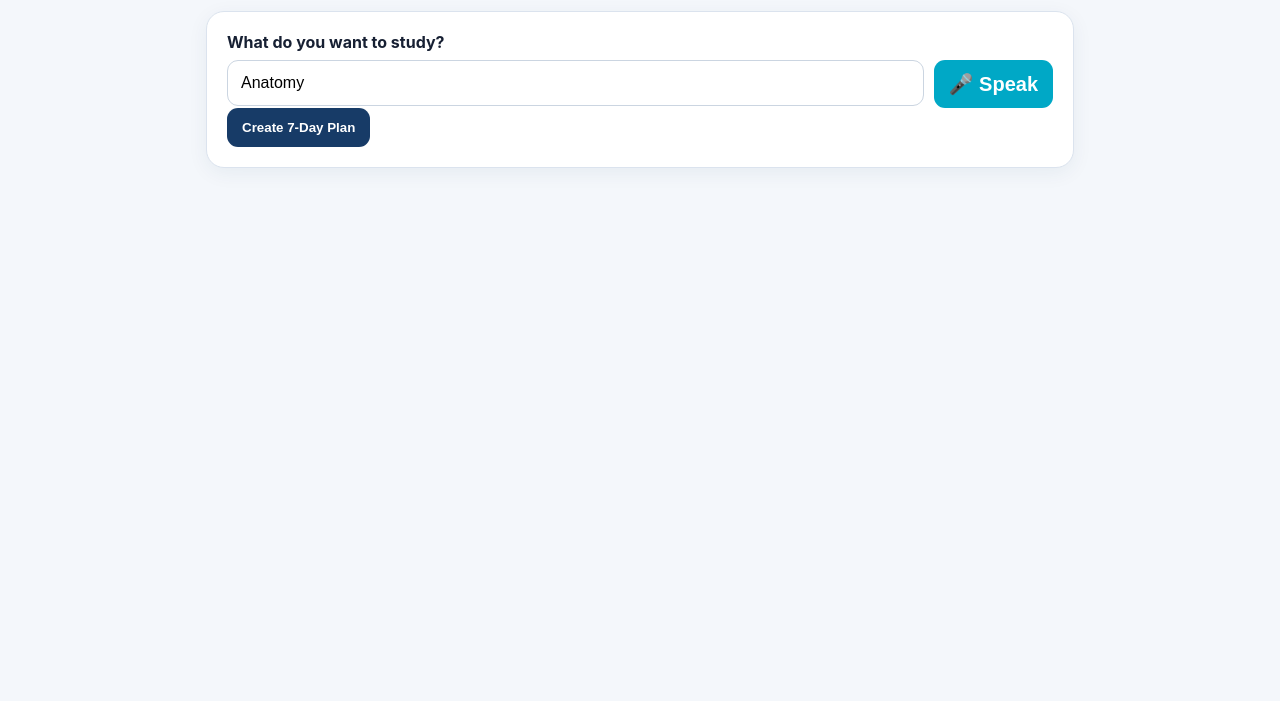
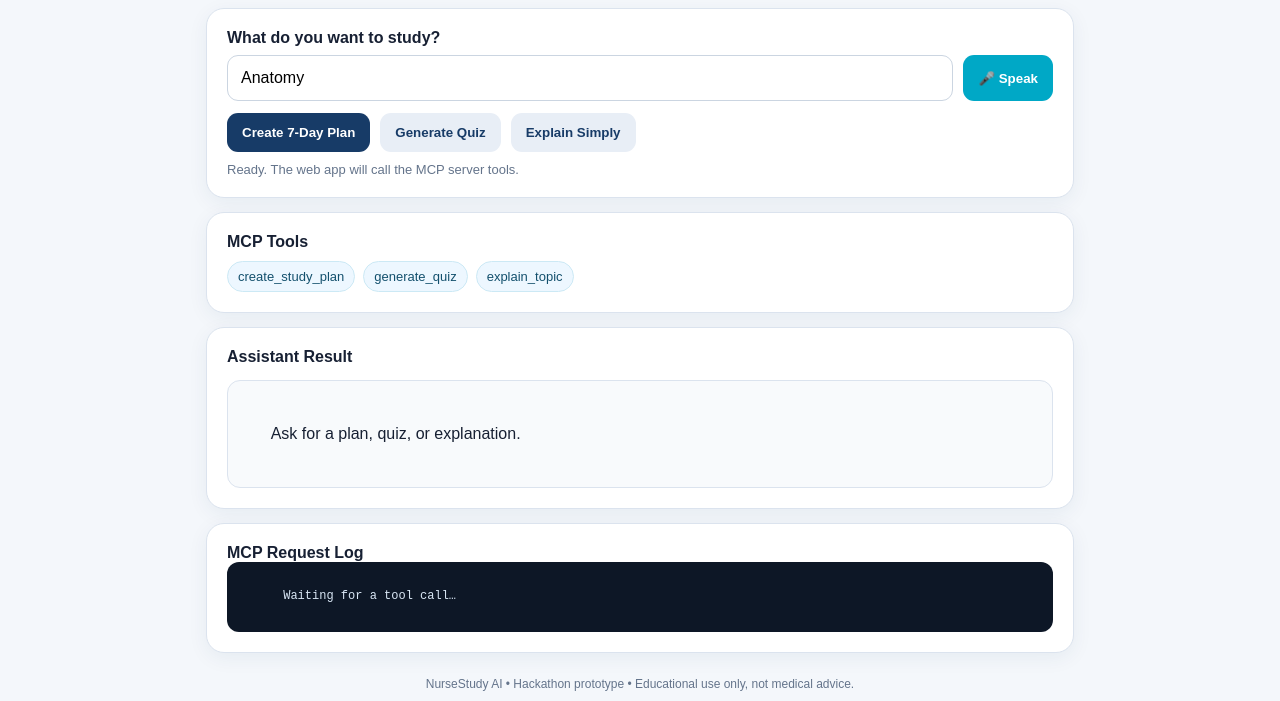
Before and after one commit to mindora969-gif/NurseStudy-AI, a website: page public/index.html in a window 1280 px wide. Shown: the part 106-807 px from the top of the page. Drawn offline with Linux system fonts and the light colour scheme.

Commit message:
Refactor HTML and CSS for improved structure

```diff
--- a/public/index.html
+++ b/public/index.html
@@ -4,35 +4,486 @@
 <meta charset="utf-8">
 <meta name="viewport" content="width=device-width,initial-scale=1">
 <title>NurseStudy AI — Alexa+ Simulation</title>
+
 <style>
-:root{--ink:#172033;--muted:#64748b;--card:#fff;--bg:#f4f7fb;--brand:#173b67;--accent:#00a8c6;--line:#dbe3ee}
-*{box-sizing:border-box}body{margin:0;font-family:Inter,Arial,sans-serif;background:var(--bg);color:var(--ink)}
-header{background:linear-gradient(135deg,#122f52,#1c5a82);color:#fff;padding:22px 18px}
-.wrap{max-width:900px;margin:auto;padding:0 16px}header .wrap{display:flex;justify-content:space-between;align-items:center;gap:16px}
-h1{margin:0;font-size:28px}.sub{margin:5px 0 0;opacity:.88}.badge{padding:8px 11px;border:1px solid #ffffff55;border-radius:999px;font-size:12px}
-main{padding:20px 0 50px}.card{background:var(--card);border:1px solid var(--line);border-radius:18px;padding:20px;margin:14px 0;box-shadow:0 5px 20px #173b6710}
-.row{display:flex;gap:10px;flex-wrap:wrap}.grow{flex:1;min-width:220px}
-label{font-weight:700;display:block;margin-bottom:8px}input{width:100%;padding:13px;border:1px solid #cbd5e1;border-radius:11px;font-size:16px}
-button{border:0;border-radius:11px;padding:12px 15px;background:var(--brand);color:white;font-weight:700;cursor:pointer}
-button.secondary{background:#e8eef6;color:var(--brand)}button.accent{background:var(--accent)}
-.status{font-size:13px;color:var(--muted);margin-top:10px}.result{white-space:pre-wrap;line-height:1.55;background:#f8fafc;border:1px solid var(--line);border-radius:13px;padding:16px;margin-top:14px}
-.tools{display:flex;gap:8px;flex-wrap:wrap}.tool{background:#edf7ff;border:1px solid #cce9f5;color:#13506d;border-radius:999px;padding:7px 10px;font-size:13px}
-.mic{font-size:20px}.log{font-family:monospace;font-size:12px;white-space:pre-wrap;background:#0d1726;color:#d9e7f5;border-radius:12px;padding:13px;min-height:70px}
-footer{text-align:center;color:var(--muted);font-size:12px;padding:10px 0}
+:root{
+  --ink:#172033;
+  --muted:#64748b;
+  --card:#fff;
+  --bg:#f4f7fb;
+  --brand:#173b67;
+  --accent:#00a8c6;
+  --line:#dbe3ee;
+}
+
+*{box-sizing:border-box}
+
+body{
+  margin:0;
+  font-family:Arial,sans-serif;
+  background:var(--bg);
+  color:var(--ink);
+}
+
+header{
+  background:linear-gradient(135deg,#122f52,#1c5a82);
+  color:white;
+  padding:22px 18px;
+}
+
+.wrap{
+  max-width:900px;
+  margin:auto;
+  padding:0 16px;
+}
+
+header .wrap{
+  display:flex;
+  justify-content:space-between;
+  align-items:center;
+  gap:16px;
+}
+
+h1{
+  margin:0;
+  font-size:28px;
+}
+
+.sub{
+  margin:5px 0 0;
+  opacity:.88;
+}
+
+.badge{
+  padding:8px 11px;
+  border:1px solid #ffffff55;
+  border-radius:999px;
+  font-size:12px;
+}
+
+main{
+  padding:20px 0 50px;
+}
+
+.card{
+  background:var(--card);
+  border:1px solid var(--line);
+  border-radius:18px;
+  padding:20px;
+  margin:14px 0;
+  box-shadow:0 5px 20px #173b6710;
+}
+
+.row{
+  display:flex;
+  gap:10px;
+  flex-wrap:wrap;
+}
+
+.grow{
+  flex:1;
+  min-width:220px;
+}
+
+label{
+  font-weight:700;
+  display:block;
+  margin-bottom:8px;
+}
+
+input{
+  width:100%;
+  padding:13px;
+  border:1px solid #cbd5e1;
+  border-radius:11px;
+  font-size:16px;
+}
+
+button{
+  border:0;
+  border-radius:11px;
+  padding:12px 15px;
+  background:var(--brand);
+  color:white;
+  font-weight:700;
+  cursor:pointer;
+}
+
+button.secondary{
+  background:#e8eef6;
+  color:var(--brand);
+}
+
+button.accent{
+  background:var(--accent);
+}
+
+.status{
+  font-size:13px;
+  color:var(--muted);
+  margin-top:10px;
+}
+
+.result{
+  white-space:pre-wrap;
+  line-height:1.55;
+  background:#f8fafc;
+  border:1px solid var(--line);
+  border-radius:13px;
+  padding:16px;
+  margin-top:14px;
+  min-height:80px;
+}
+
+.tools{
+  display:flex;
+  gap:8px;
+  flex-wrap:wrap;
+}
+
+.tool{
+  background:#edf7ff;
+  border:1px solid #cce9f5;
+  color:#13506d;
+  border-radius:999px;
+  padding:7px 10px;
+  font-size:13px;
+}
+
+.log{
+  font-family:monospace;
+  font-size:12px;
+  white-space:pre-wrap;
+  background:#0d1726;
+  color:#d9e7f5;
+  border-radius:12px;
+  padding:13px;
+  min-height:70px;
+  overflow:auto;
+}
+
+footer{
+  text-align:center;
+  color:var(--muted);
+  font-size:12px;
+  padding:10px 0;
+}
+
+@media(max-width:600px){
+  header .wrap{
+    display:block;
+  }
+
+  .badge{
+    display:inline-block;
+    margin-top:12px;
+  }
+
+  button{
+    width:100%;
+  }
+}
 </style>
 </head>
+
 <body>
-<header><div class="wrap">
-<div><h1>🎓 NurseStudy AI</h1><p class="sub">Voice-first study assistant for nursing students</p></div>
-<div class="badge">Alexa+ simulated experience</div>
-</div></header>
+
+<header>
+  <div class="wrap">
+    <div>
+      <h1>🎓 NurseStudy AI</h1>
+      <p class="sub">Voice-first study assistant for nursing students</p>
+    </div>
+    <div class="badge">Alexa+ simulated experience</div>
+  </div>
+</header>
+
 <main class="wrap">
-<div class="card">
-<label for="topic">What do you want to study?</label>
-<div class="row">
-<div class="grow"><input id="topic" value="Anatomy" placeholder="e.g. Anatomy"></div>
-<button class="accent mic" onclick="speakInput()">🎤 Speak</button>
-</div>
-<div class="row">
-<button onclick="callTool('create_study_plan')">Create 7-Day Plan</button>
-<button class="secondary" onclick
+
+  <div class="card">
+    <label for="topic">What do you want to study?</label>
+
+    <div class="row">
+      <div class="grow">
+        <input
+          id="topic"
+          value="Anatomy"
+          placeholder="e.g. Anatomy"
+        >
+      </div>
+
+      <button class="accent" onclick="speakInput()">
+        🎤 Speak
+      </button>
+    </div>
+
+    <div class="row" style="margin-top:12px">
+      <button onclick="callTool('create_study_plan')">
+        Create 7-Day Plan
+      </button>
+
+      <button class="secondary" onclick="callTool('generate_quiz')">
+        Generate Quiz
+      </button>
+
+      <button class="secondary" onclick="callTool('explain_topic')">
+        Explain Simply
+      </button>
+    </div>
+
+    <div id="status" class="status">
+      Ready. The web app will call the MCP server tools.
+    </div>
+  </div>
+
+  <div class="card">
+    <strong>MCP Tools</strong>
+
+    <div class="tools" style="margin-top:10px">
+      <span class="tool">create_study_plan</span>
+      <span class="tool">generate_quiz</span>
+      <span class="tool">explain_topic</span>
+    </div>
+  </div>
+
+  <div class="card">
+    <strong>Assistant Result</strong>
+
+    <div id="result" class="result">
+      Ask for a plan, quiz, or explanation.
+    </div>
+  </div>
+
+  <div class="card">
+    <strong>MCP Request Log</strong>
+
+    <div id="log" class="log">
+      Waiting for a tool call…
+    </div>
+  </div>
+
+</main>
+
+<footer>
+  NurseStudy AI • Hackathon prototype • Educational use only, not medical advice.
+</footer>
+
+<script>
+
+const endpoint = "/mcp";
+let nextId = 1;
+
+async function mcp(method, params){
+
+  const id = nextId++;
+
+  const body = {
+    jsonrpc:"2.0",
+    id:id,
+    method:method,
+    params:params
+  };
+
+  document.getElementById("log").textContent =
+    "POST /mcp\n" +
+    method +
+    "\n" +
+    JSON.stringify(params,null,2);
+
+  const response = await fetch(endpoint,{
+    method:"POST",
+    headers:{
+      "Content-Type":"application/json",
+      "Accept":"application/json, text/event-stream"
+    },
+    body:JSON.stringify(body)
+  });
+
+  const text = await response.text();
+
+  /*
+    MCP notifications can return an empty response.
+    Do not try to JSON.parse an empty response.
+  */
+  if(!text.trim()){
+    return null;
+  }
+
+  let data;
+
+  try{
+    data = JSON.parse(text);
+  }catch(error){
+
+    /*
+      Some MCP responses can arrive as SSE.
+      Try to read the data: line.
+    */
+    const dataLine = text
+      .split("\n")
+      .find(line => line.trim().startsWith("data:"));
+
+    if(dataLine){
+
+      try{
+        data = JSON.parse(
+          dataLine.replace(/^data:\s*/,"").trim()
+        );
+      }catch(e){
+        throw new Error(
+          "Could not read MCP response."
+        );
+      }
+
+    }else{
+
+      throw new Error(
+        "MCP response was not JSON: " +
+        text.slice(0,200)
+      );
+    }
+  }
+
+  if(data.error){
+    throw new Error(
+      data.error.message || "MCP error"
+    );
+  }
+
+  return data.result;
+}
+
+
+async function callTool(name){
+
+  const topic =
+    document.getElementById("topic").value.trim()
+    || "Nursing";
+
+  const status =
+    document.getElementById("status");
+
+  const result =
+    document.getElementById("result");
+
+  status.textContent =
+    "Connecting to MCP server…";
+
+  result.textContent =
+    "Working…";
+
+  try{
+
+    await mcp(
+      "initialize",
+      {
+        protocolVersion:"2025-11-25",
+        capabilities:{},
+        clientInfo:{
+          name:"NurseStudy Web Simulator",
+          version:"1.0.0"
+        }
+      }
+    );
+
+    /*
+      MCP initialization notification.
+      Empty response is normal.
+    */
+    await mcp(
+      "notifications/initialized",
+      {}
+    );
+
+    const args =
+      name === "generate_quiz"
+      ? {
+          topic:topic,
+          count:5
+        }
+      : {
+          topic:topic
+        };
+
+    const output =
+      await mcp(
+        "tools/call",
+        {
+          name:name,
+          arguments:args
+        }
+      );
+
+    const text =
+      (output && output.content
+        ? output.content
+            .filter(x => x.type === "text")
+            .map(x => x.text)
+            .join("\n")
+        : "");
+
+    result.textContent =
+      text || "No text result.";
+
+    status.textContent =
+      "Done — " +
+      name +
+      " completed through MCP.";
+
+  }catch(error){
+
+    status.textContent =
+      "MCP request failed.";
+
+    result.textContent =
+      error.message ||
+      "Unknown error";
+
+  }
+}
+
+
+function speakInput(){
+
+  const SpeechRecognition =
+    window.SpeechRecognition ||
+    window.webkitSpeechRecognition;
+
+  if(!SpeechRecognition){
+
+    document.getElementById("status").textContent =
+      "Voice input is not supported in this browser.";
+
+    return;
+  }
+
+  const recognition =
+    new SpeechRecognition();
+
+  recognition.lang = "en-IN";
+
+  recognition.start();
+
+  document.getElementById("status").textContent =
+    "Listening…";
+
+  recognition.onresult = function(event){
+
+    document.getElementById("topic").value =
+      event.results[0][0].transcript;
+
+    document.getElementById("status").textContent =
+      "Voice captured. Choose an action.";
+  };
+
+  recognition.onerror = function(){
+
+    document.getElementById("status").textContent =
+      "Could not hear you. Try again.";
+  };
+}
+
+</script>
+
+</body>
+</html>
```
